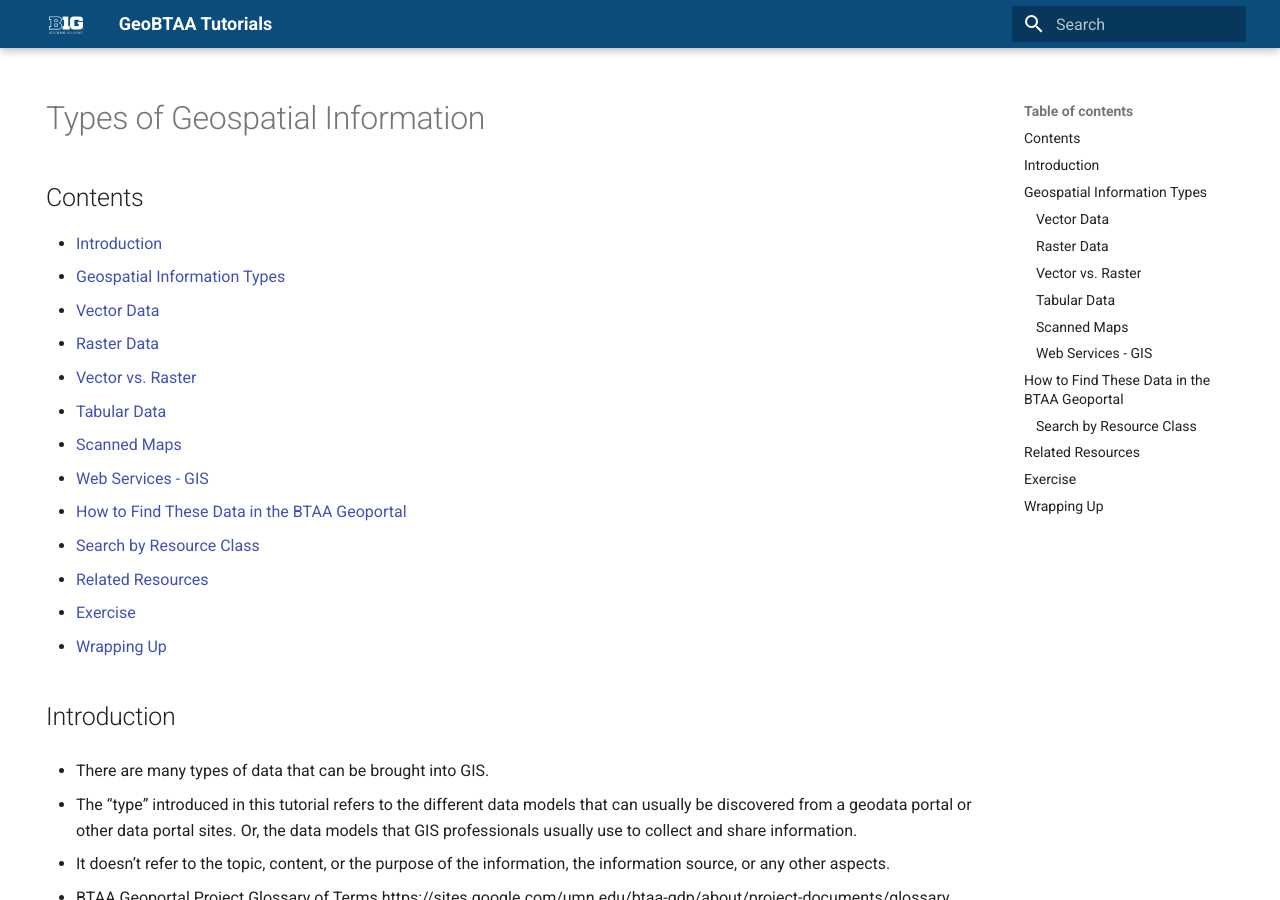
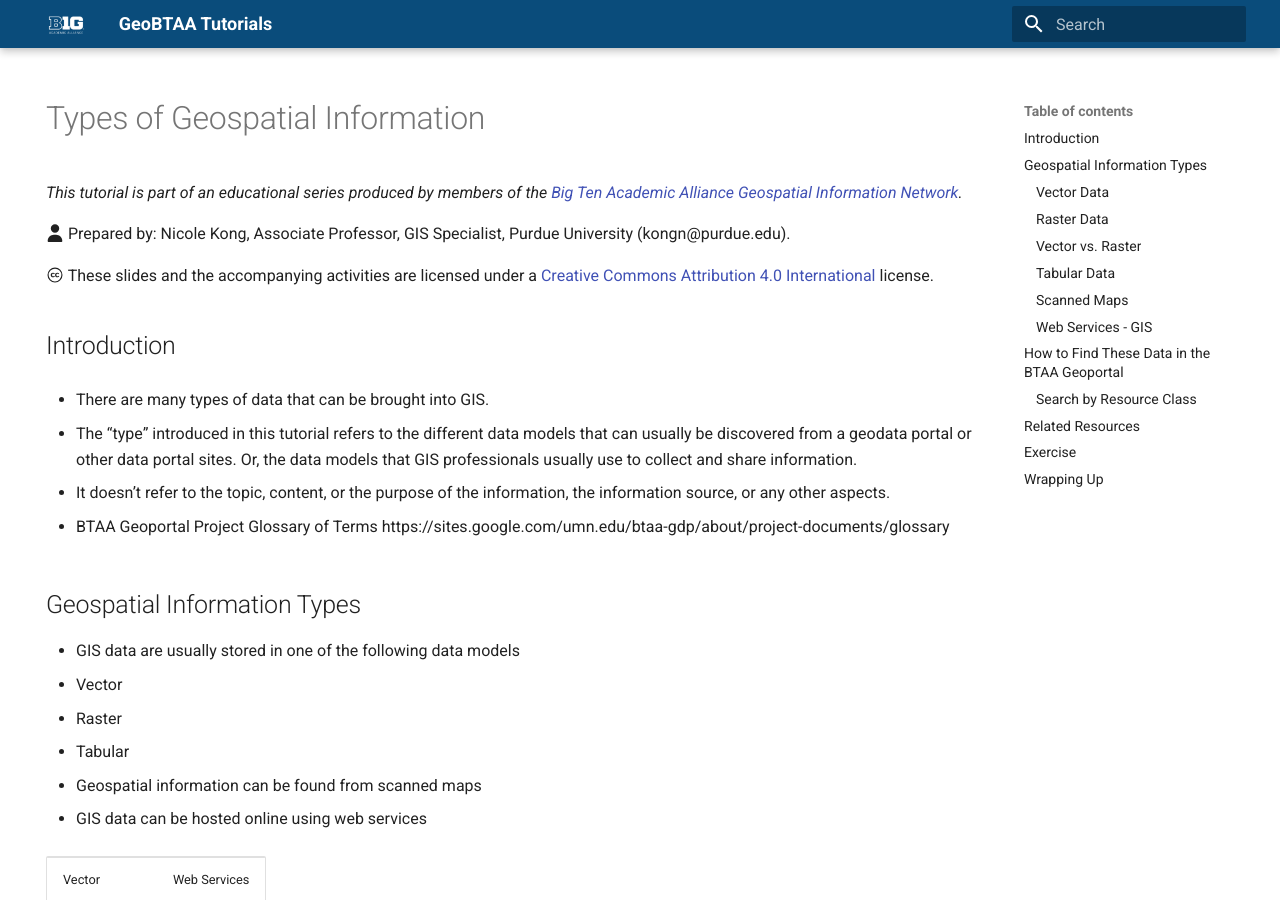
Before and after one commit to jebowe3/tutorials, an MkDocs documentation site: the page built from docs/types_of_geospatial_information.md, in a window 1280 px wide and 900 px high. Built offline with MkDocs 1.6.1 and Material for MkDocs 9.7.7, drawn with Linux system fonts in a browser that asks for light colours; some of the changed text lies outside the part shown.

Commit message:
Update types_of_geospatial_information.md

```diff
--- a/docs/types_of_geospatial_information.md
+++ b/docs/types_of_geospatial_information.md
@@ -11,20 +11,11 @@
 
 # Types of Geospatial Information
 
-## Contents
-- [Introduction](#introduction)
-- [Geospatial Information Types](#geospatial-information-types)
-  - [Vector Data](#vector-data)
-  - [Raster Data](#raster-data)
-  - [Vector vs. Raster](#vector-vs-raster)
-  - [Tabular Data](#tabular-data)
-  - [Scanned Maps](#scanned-maps)
-  - [Web Services - GIS](#web-services-gis)
-- [How to Find These Data in the BTAA Geoportal](#how-to-find-these-data-in-the-btaa-geoportal)
-  - [Search by Resource Class](#search-by-resource-class)
-- [Related Resources](#related-resources)
-- [Exercise](#exercise)
-- [Wrapping Up](#wrapping-up)
+*This tutorial is part of an educational series produced by members of the [Big Ten Academic Alliance Geospatial Information Network](https://geo.btaa.org).*
+
+:fontawesome-solid-user: Prepared by: Nicole Kong, Associate Professor, GIS Specialist, Purdue University (kongn@purdue.edu).
+
+:material-creative-commons: These slides and the accompanying activities are licensed under a [Creative Commons Attribution 4.0 International](https://creativecommons.org/licenses/by/4.0/) license.
 
 ## Introduction
 
@@ -101,26 +92,41 @@
 * Most GIS applications do not allow mixed geometry type
 In a single layer
 
-![Vector Data Types](images/vector-data.png)\
-**Figure 01**. Vector Data Types *Used by permission of Paul Bolstad, GIS Fundamentals
+<figure markdown>
+
+![Vector Data Types](images/vector-data.png)<figcaption>Vector Data Types *Used by permission of Paul Bolstad, GIS Fundamentals</figcaption>
+
+</figure>
 
 * Each vector feature has attribute data that describe it.
 
-![Attribute Data](images/attributes.png)\
-**Figure 02**. Attribute Data
+<figure markdown>
+
+![Attribute Data](images/attributes.png)<figcaption>Attribute Data</figcaption>
+
+</figure>
 
 * Vector data are usually saved as a shapefile or a feature class in a geodatabase (In Arc/Info (1980-1999), it can also be saved in coverage format).
 
 * Vector symbology:
 
-![Single Symbol](images/single-symbol.png)\
-**Figure 03**. Single Symbol
+<figure markdown>
 
-![Categorical Symbol](images/categorical-symbol.png)\
-**Figure 04**. Categorical Symbol
+![Single Symbol](images/single-symbol.png)<figcaption>Single Symbol</figcaption>
 
-![Quantitative Symbol](images/quantitative-symbol.png)\
-**Figure 05**. Quantitative Symbol
+</figure>
+
+<figure markdown>
+
+![Categorical Symbol](images/categorical-symbol.png)<figcaption>Categorical Symbol</figcaption>
+
+</figure>
+
+<figure markdown>
+
+![Quantitative Symbol](images/quantitative-symbol.png)<figcaption>Quantitative Symbol</figcaption>
+
+</figure>
 
 ### Raster Data
 
@@ -151,8 +157,11 @@
 
 * Raster images can consume a large amount of storage space.
 
-![Raster Data Types](images/raster-data.png)\
-**Figure 06**. Raster Data Types *Used by permission of Paul Bolstad, GIS Fundamentals
+<figure markdown>
+
+![Raster Data Types](images/raster-data.png)<figcaption>Raster Data Types *Used by permission of Paul Bolstad, GIS Fundamentals</figcaption>
+
+</figure>
 
 * Two types of raster data: **continuous** and **discrete**
 
@@ -160,8 +169,11 @@
 
   * **Continuous** rasters are grid cells with gradual changing data such as elevation and temperature.
 
-![Raster Two Types](images/raster-two-types.png)\
-**Figure 07**. Continuous and Categorical Data *Used by permission of Paul Bolstad, GIS Fundamentals
+<figure markdown>
+
+![Raster Two Types](images/raster-two-types.png)<figcaption>Continuous and Categorical Data *Used by permission of Paul Bolstad, GIS Fundamentals</figcaption>
+
+</figure>
 
 * Raster data are usually saved in the format of raster dataset, GeoTIFF, or many other formats.
 
@@ -229,8 +241,11 @@
 
     * Un-georeferenced scanned map: The presence of coordinates in the record’s metadata does not make the map georeferenced. Can be saved as TIFF or JPG, etc.
 
-![Scanned Map](images/scan-map.png)\
-**Figure 08**. A Scanned Map
+<figure markdown>
+
+![Scanned Map](images/scan-map.png)<figcaption>A Scanned Map</figcaption>
+
+</figure>
 
 ### Web Services - GIS
 
```
